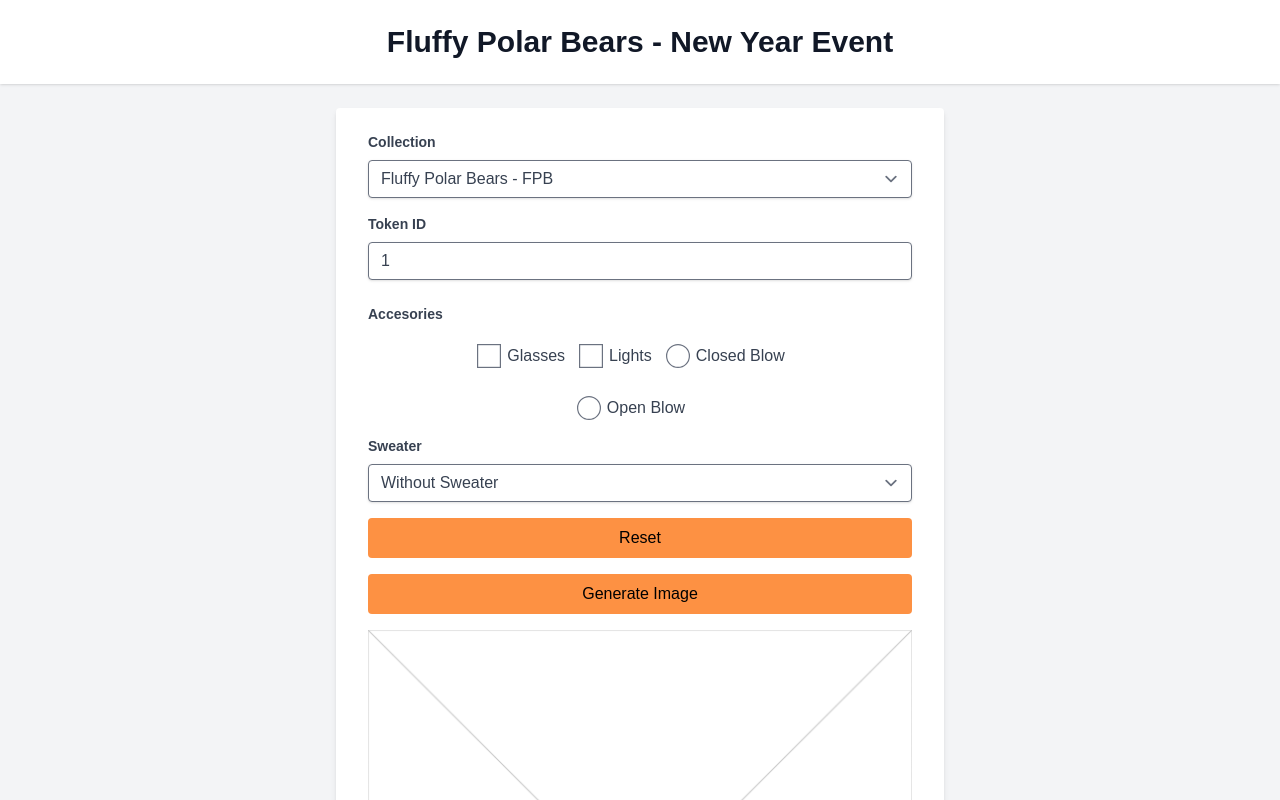
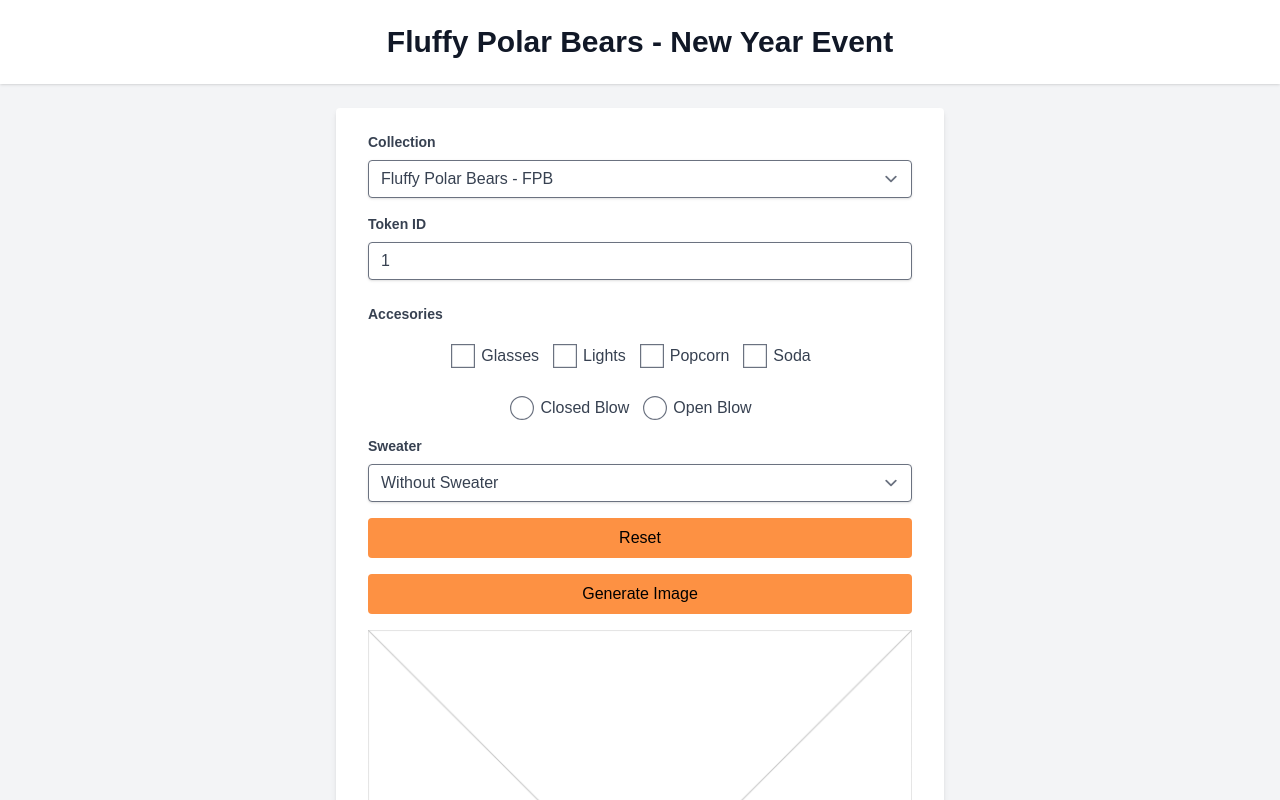
Before and after one commit to polarbearsnft/fluffy-new-year, a Vue app: page / in a window 1280 px wide. Shown: the top 800 px of the page. Built offline with nearby package versions, Linux system fonts and the light colour scheme; a web font is replaced by a local one.

Commit message:
new items

```diff
--- a/src/components/Form.vue
+++ b/src/components/Form.vue
@@ -23,6 +23,16 @@
       <div class="flex items-center mr-4 mb-4">
         <label class="inline-flex items-center mt-3">
           <input class="form-checkbox h-5 w-5 text-fluffy" type="checkbox" v-model="lights"><span class="ml-2 text-gray-700">Lights</span>
+        </label>
+      </div>
+      <div class="flex items-center mr-4 mb-4">
+        <label class="inline-flex items-center mt-3">
+          <input class="form-checkbox h-5 w-5 text-fluffy" type="checkbox" v-model="popcorn"><span class="ml-2 text-gray-700">Popcorn</span>
+        </label>
+      </div>
+      <div class="flex items-center mr-4 mb-4">
+        <label class="inline-flex items-center mt-3">
+          <input class="form-checkbox h-5 w-5 text-fluffy" type="checkbox" v-model="soda"><span class="ml-2 text-gray-700">Soda</span>
         </label>
       </div>
       <div class="flex items-center mr-4 mb-4">
@@ -96,6 +106,10 @@ export default {
 
     const lights = ref(false)
 
+    const popcorn = ref(false)
+
+    const soda = ref(false)
+
     const resetProperties = () => {
       glasses.value = false
       blows.value = 0
@@ -134,6 +148,14 @@ export default {
         imageArray.push('/layer-2022.png')
       }
 
+      if (popcorn.value) {
+        imageArray.push('/popcorn.png')
+      }
+
+      if (soda.value) {
+        imageArray.push('/soda.png')
+      }
+
       mergeImages(imageArray, {
         crossOrigin: 'anonymous'
       })
@@ -152,6 +174,8 @@ export default {
       glasses,
       blows,
       lights,
+      popcorn,
+      soda,
       resetProperties,
       getImage,
     }
```
Also changed, not shown: public/popcorn.png (added), public/soda.png (added).
